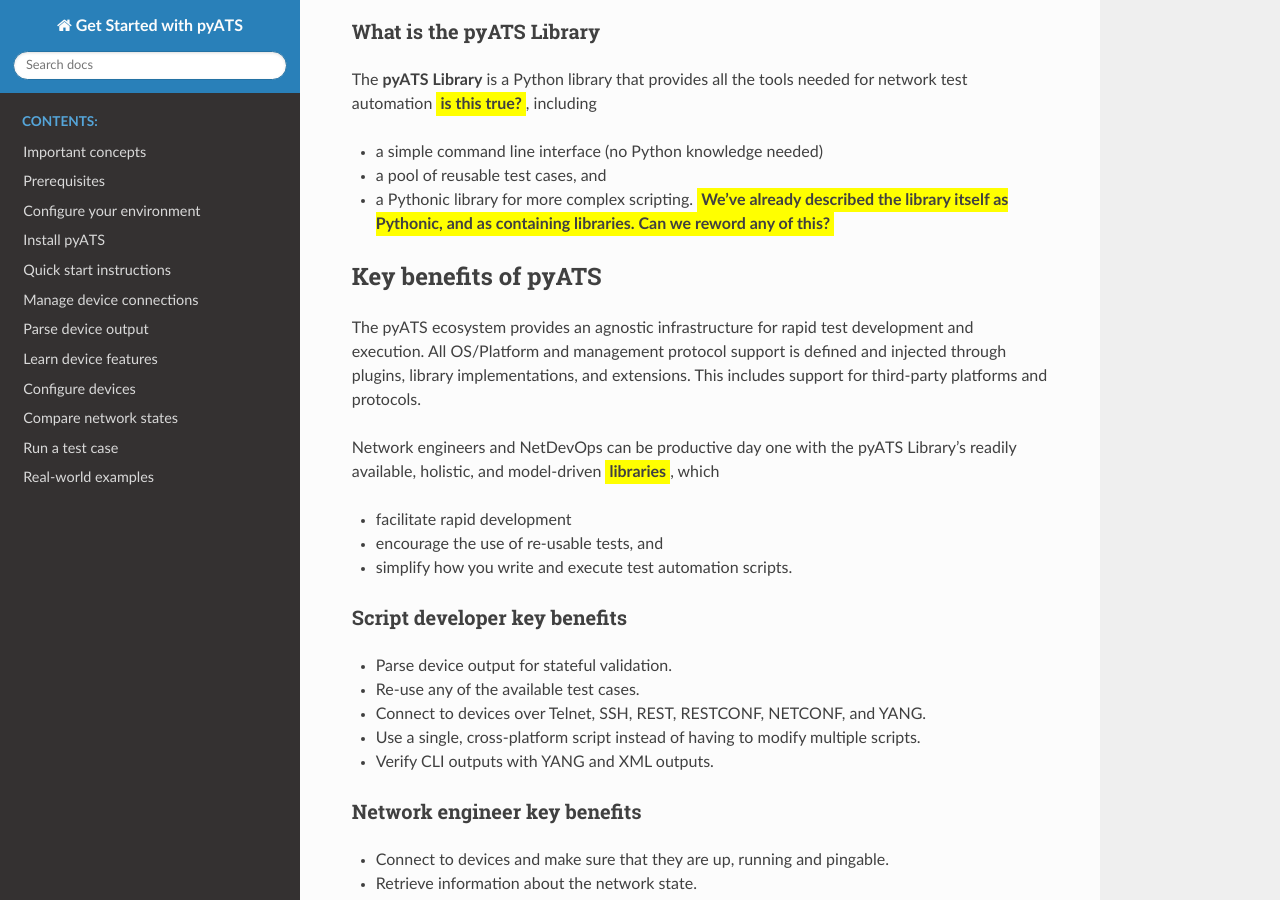
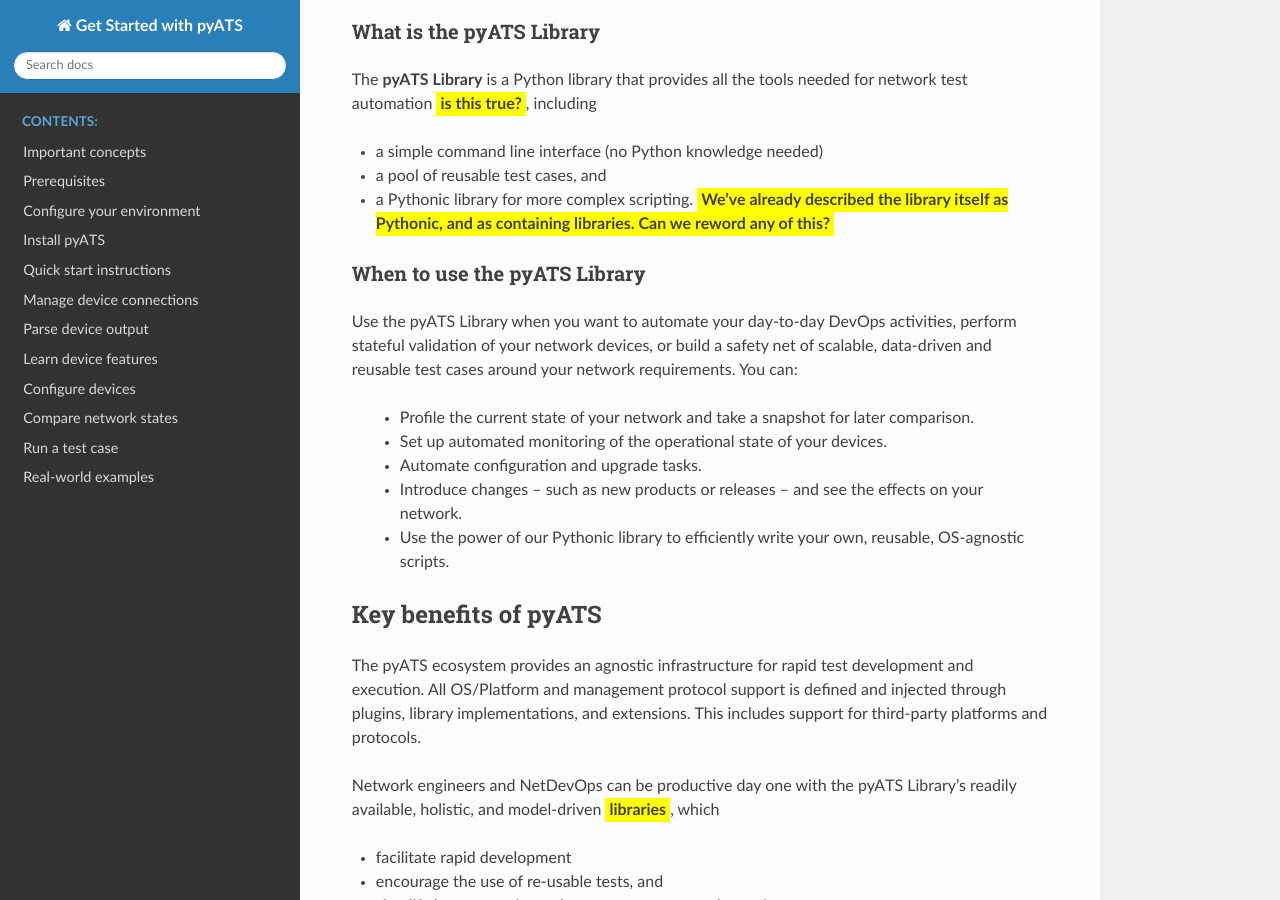
Before and after one commit to CiscoTestAutomation/getting-started, a Sphinx documentation site: the page built from source/Intro/Introduction.rst, in a window 1280 px wide and 900 px high, scrolled down 1415 px. Built offline with Sphinx 7.4.7 and the Read the Docs theme 2.0.0, drawn with Linux system fonts in a browser that asks for light colours; pages that are not in the unit, such as notebooks, are missing from menus.

Commit message:
Moved the section when to use the library from the quickstart intro to the overall intro.

```diff
--- a/source/Intro/Introduction.rst
+++ b/source/Intro/Introduction.rst
@@ -36,6 +36,16 @@
 * a simple command line interface (no Python knowledge needed)
 * a pool of reusable test cases, and
 * a Pythonic library for more complex scripting. :question:`We've already described the library itself as Pythonic, and as containing libraries. Can we reword any of this?`
+
+When to use the |library|
+^^^^^^^^^^^^^^^^^^^^^^^^^^^^
+Use the |library| when you want to automate your day-to-day DevOps activities, perform stateful validation of your network devices, or build a safety net of scalable, data-driven and reusable test cases around your network requirements. You can:
+
+  * Profile the current state of your network and take a snapshot for later comparison.
+  * Set up automated monitoring of the operational state of your devices.
+  * Automate configuration and upgrade tasks.
+  * Introduce changes -- such as new products or releases -- and see the effects on your network.
+  * Use the power of our Pythonic library to efficiently write your own, reusable, OS-agnostic scripts.
 
 Key benefits of |pyATS|
 -----------------------
```
Also changed, not shown: source/quickstart/quickstartintro.rst (+0 -8 lines).
